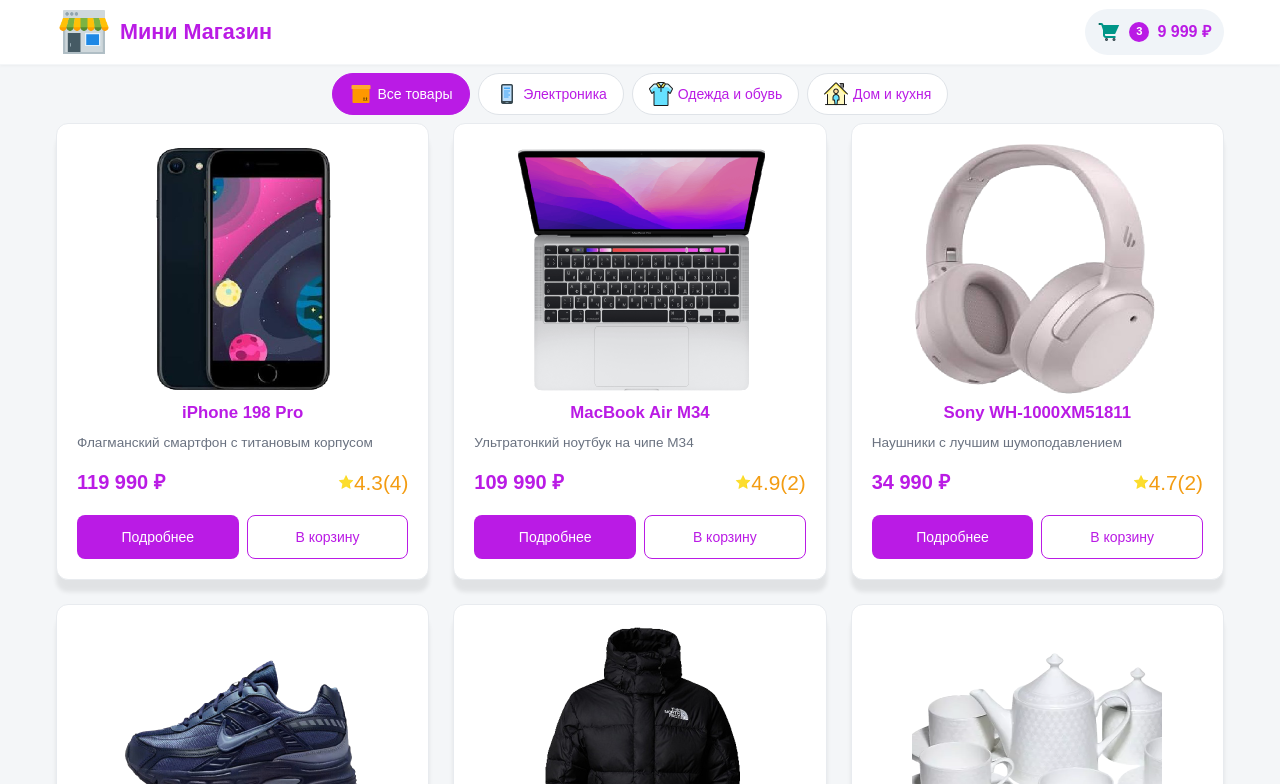
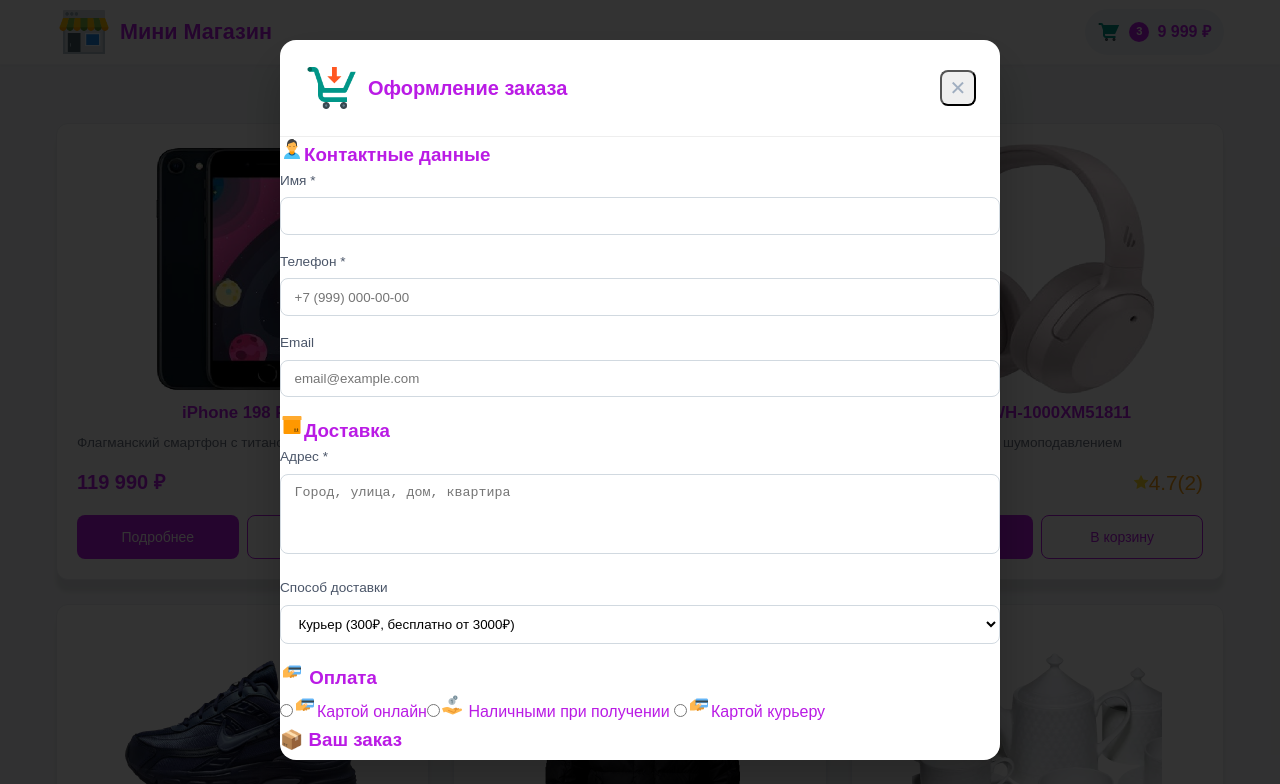
Before and after one commit to Lifestealer86/vue3-mini-shop-template, a plain HTML site: page index.html in a window 1280 px wide. Shown: the top 784 px of the page. Drawn offline with Linux system fonts and the light colour scheme.

Commit message:
add html for delivery

```diff
--- a/assets/css/style.css
+++ b/assets/css/style.css
@@ -84,7 +84,7 @@ header .container {
     gap: .5rem;
     padding: .2rem .8rem;
     background: #f0f4f8;
-    border-radius: 999px;
+    border-radius: 150px;
     font-weight: 500;
     color: #333;
     transition: background 0.2s;
@@ -104,7 +104,7 @@ header .container {
     height: 20px;
     background: #ba1be5;
     color: #fff;
-    border-radius: 999px;
+    border-radius: 50%;
     font-size: 0.7rem;
     display: flex;
     align-items: center;
@@ -134,7 +134,7 @@ header .container {
     padding: 0.5rem 1rem;
     background: #fff;
     border: 1px solid #dfe3e8;
-    border-radius: 999px;
+    border-radius: 25px;
     font-size: 0.875rem;
     font-weight: 500;
     color: #ba1be5;
@@ -356,7 +356,7 @@ header .container {
     font-size: 1.2rem;
     background: #f6e0ff;
     padding: 0.25rem 0.75rem;
-    border-radius: 999px;
+    border-radius: 25px;
     margin-bottom: 0.75rem;
     width: fit-content;
 }
--- a/assets/js/main.js
+++ b/assets/js/main.js
@@ -2,7 +2,7 @@ import {createApp, reactive, ref} from './vue.esm-browser.js';
 
 createApp({
     setup() {
-        const product = ref({
+        const product = reactive({
             name: "Куртка The North Face Nuptse",
             description: "Легендарный пуховик 1796 года",
         })
--- a/index.html
+++ b/index.html
@@ -32,7 +32,7 @@
                 <span>Электроника</span>
             </a>
             <a class="category-btn">
-                <img src="assets/img/t-shirt.png" alt="categories" class="w24">
+                <img src="assets/img/t_shirt.png" alt="categories" class="w24">
                 <span>Одежда и обувь</span>
             </a>
             <a class="category-btn">
@@ -314,7 +314,7 @@
 <!--                            <p class="review-text">Могло быть и лучше</p>-->
 <!--                        </article>-->
 <!--                    </div>-->
-<!--&lt;!&ndash;                    <p class="no-reviews">Пока нет отзывов. Будьте первым!</p>&ndash;&gt;-->
+<!--                    <p class="no-reviews">Пока нет отзывов. Будьте первым!</p>-->
 <!--                    <form class="review-form">-->
 <!--                        <h4>Оставить отзыв</h4>-->
 <!--                        <div class="form-group">-->
@@ -357,7 +357,6 @@
 <!--                </h2>-->
 <!--                <a class="close-btn">✕</a>-->
 <!--            </div>-->
-
 <!--            <div class="cart-items">-->
 <!--                <div class="cart-item">-->
 <!--                    <span class="item-emoji">-->
@@ -377,10 +376,9 @@
 <!--                        <img src="assets/img/cart_remove.png" alt="cart_remove" class="w24">-->
 <!--                    </a>-->
 <!--                </div>-->
-
 <!--                <div class="cart-item">-->
 <!--                    <span class="item-emoji">-->
-<!--                        <img src="assets/img/t-shirt.png" alt="clothe" class="w56">-->
+<!--                        <img src="assets/img/t_shirt.png" alt="clothe" class="w56">-->
 <!--                    </span>-->
 <!--                    <div class="item-info">-->
 <!--                        <div class="item-title">Куртка The North Face Nup</div>-->
@@ -396,7 +394,6 @@
 <!--                        <img src="assets/img/cart_remove.png" alt="cart_remove" class="w24">-->
 <!--                    </a>-->
 <!--                </div>-->
-
 <!--                <div class="cart-summary">-->
 <!--                    <div class="summary-row">-->
 <!--                        <span>Подытог</span>-->
@@ -411,7 +408,6 @@
 <!--                        <span>385 260 ₽</span>-->
 <!--                    </div>-->
 <!--                </div>-->
-
 <!--                <a class="btn btn-primary btn-block btn-lg">-->
 <!--                    Оформить заказ-->
 <!--                </a>-->
@@ -419,6 +415,123 @@
 <!--            <p class="empty-cart">Корзина пуста</p>-->
 <!--        </div>-->
 <!--    </div>-->
+    <div class="modal-overlay">
+        <div class="modal checkout-modal">
+            <div class="modal-header">
+                <h2>
+                    <img src="assets/img/buying.png" alt="buying" class="w56">
+                    <span>Оформление заказа</span>
+                </h2>
+                <button class="close-btn">✕</button>
+            </div>
+
+            <form>
+                <div class="form-section">
+                    <h3>
+                        <img src="assets/img/user.png" alt="user" class="w24">
+                        <span>Контактные данные</span>
+                    </h3>
+                    <div class="form-row">
+                        <div class="form-group">
+                            <label for="name">Имя *</label>
+                            <input type="text" id="name">
+                        </div>
+                        <div class="form-group">
+                            <label for="phone">Телефон *</label>
+                            <input type="tel" id="phone" placeholder="+7 (999) 000-00-00">
+                        </div>
+                    </div>
+                    <div class="form-group">
+                        <label for="email">Email</label>
+                        <input type="email" id="email" placeholder="email@example.com">
+                    </div>
+                </div>
+
+                <div class="form-section">
+                    <h3>
+                        <img src="assets/img/all_products.png" alt="delivery" class="w24">
+                        <span>Доставка</span>
+                    </h3>
+                    <div class="form-group">
+                        <label for="address">Адрес *</label>
+                        <textarea id="address" rows="2" placeholder="Город, улица, дом, квартира"></textarea>
+                    </div>
+                    <div class="form-row">
+                        <div class="form-group">
+                            <label for="delivery">Способ доставки</label>
+                            <select id="delivery">
+                                <option value="courier">Курьер (300₽, бесплатно от 3000₽)</option>
+                                <option value="pickup">Самовывоз (бесплатно)</option>
+                                <option value="post">Почта России (250₽)</option>
+                            </select>
+                        </div>
+                    </div>
+                </div>
+
+                <div class="form-section">
+                    <h3>
+                        <img src="assets/img/hand_with_card.png" alt="payment" class="w24">
+                        Оплата
+                    </h3>
+                    <div class="radio-group">
+                        <label class="radio-label">
+                            <input type="radio" value="card">
+                            <span>
+                                <img src="assets/img/hand_with_card.png" alt="card" class="w24">
+                                <span>Картой онлайн</span>
+                            </span>
+                        </label>
+                        <label class="radio-label">
+                            <input type="radio" value="cash">
+                            <span>
+                                <img src="assets/img/cash.png" alt="card" class="w24">
+                                Наличными при получении
+                            </span>
+                        </label>
+                        <label class="radio-label">
+                            <input type="radio" value="card_courier">
+                            <span>
+                                <img src="assets/img/hand_with_card.png" alt="card" class="w24">
+                                <span>Картой курьеру</span>
+                            </span>
+                        </label>
+                    </div>
+                </div>
+
+                <div class="form-section">
+                    <h3>📦 Ваш заказ</h3>
+                    <div class="order-items">
+                        <div class="order-item">
+                            <span>iPhone 198 Pro x 3</span>
+                            <span>359 970 ₽</span>
+                        </div>
+                    </div>
+                    <div class="order-totals">
+                        <div class="summary-row"><span>Товары</span><span>359 970 ₽</span></div>
+                        <div class="summary-row"><span>Доставка</span><span>0</span></div>
+                        <div class="summary-row total"><span>Итого к оплате</span><span>359 970 ₽</span></div>
+                    </div>
+                </div>
+
+                <div class="form-actions">
+                    <button type="button" class="btn btn-secondary">Назад</button>
+                    <button type="submit" class="btn btn-primary btn-lg">
+                         Оформить заказ
+                    </button>
+                </div>
+            </form>
+
+<!--            <div class="order-success">-->
+<!--                <div class="success-icon">-->
+<!--                    <img src="assets/img/for_comments.png" alt="success" class="w250">-->
+<!--                </div>-->
+<!--                <h2>Заказ оформлен!</h2>-->
+<!--                <p>Номер заказа: <strong>#NSD123UJQ</strong></p>-->
+<!--                <p>На указанный телефон/email придет подтверждение.</p>-->
+<!--                <button class="btn btn-primary btn-lg">Закрыть</button>-->
+<!--            </div>-->
+        </div>
+    </div>
 </div>
 </body>
 </html>
```
Also changed, not shown: assets/img/buying.png (renamed from assets/img/bying.png), assets/img/t_shirt.png (renamed from assets/img/t-shirt.png).
